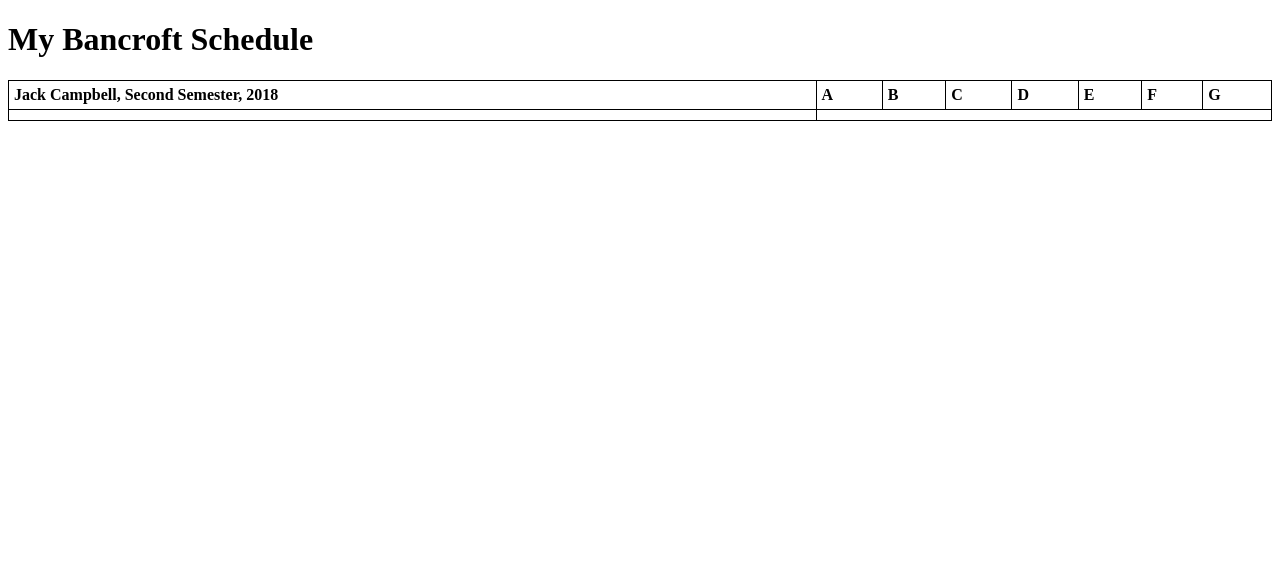
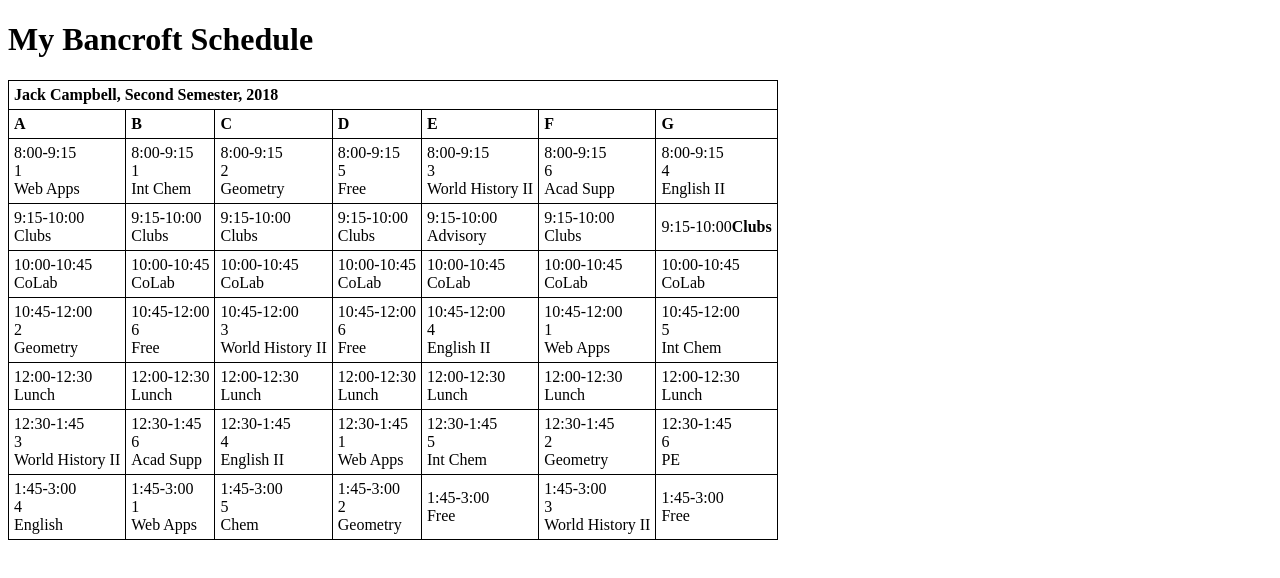
Before and after one commit to Jack-Campbell12/Jack-Campbell12.github.io, a plain HTML site: page schedule.html in a window 1280 px wide. Drawn offline with Linux system fonts and the light colour scheme.

Commit message:
schedule.html
My school schedule.

```diff
--- a/schedule.html
+++ b/schedule.html
@@ -18,8 +18,11 @@ th {
 
 <table style="width:100%">
 <h1>My Bancroft Schedule</h1>
+<table>
   <tr>
-  <th>Jack Campbell, Second Semester, 2018</th>
+  <th colspan=7>Jack Campbell, Second Semester, 2018</th>
+  </tr>
+  <tr>
    <th>A</th>
    <th>B</th>
    <th>C</th>
@@ -29,7 +32,69 @@ th {
    <th>G</th>
    </tr>
   <tr>
-  <td>
+    <td>8:00-9:15<br>1<br>Web Apps</td>
+    <td>8:00-9:15<br>1<br> Int Chem</td>
+    <td>8:00-9:15<br>2<br>Geometry</td>
+    <td>8:00-9:15<br>5<br>Free</td>
+    <td>8:00-9:15<br>3<br>World History II</td>
+    <td>8:00-9:15<br>6<br>Acad Supp</td>
+    <td>8:00-9:15<br>4<br>English II</td>
+   </tr>
+   <tr>
+    <td>9:15-10:00<br>Clubs</td>
+    <td>9:15-10:00<br>Clubs</td>
+    <td>9:15-10:00<br>Clubs</td>
+    <td>9:15-10:00<br>Clubs</td>
+    <td>9:15-10:00<br>Advisory</td>
+    <td>9:15-10:00<br>Clubs</td>
+    <td>9:15-10:00<b>Clubs</td>
+   </tr>
+   <tr>
+    <td>10:00-10:45<br>CoLab</td>
+    <td>10:00-10:45<br>CoLab</td>
+    <td>10:00-10:45<br>CoLab</td>
+    <td>10:00-10:45<br>CoLab</td>
+    <td>10:00-10:45<br>CoLab</td>
+    <td>10:00-10:45<br>CoLab</td>
+    <td>10:00-10:45<br>CoLab</td>
+    </tr>
+   <tr>
+    <td>10:45-12:00<br>2<br>Geometry</td>
+    <td>10:45-12:00<br>6<br>Free</td>
+    <td>10:45-12:00<br>3<br>World History II</td>
+    <td>10:45-12:00<br>6<br>Free</td>
+    <td>10:45-12:00<br>4<br>English II</td>
+    <td>10:45-12:00<br>1<br>Web Apps</td>
+    <td>10:45-12:00<br>5<br>Int Chem</td>
+    </tr>
+   <tr>
+    <td>12:00-12:30<br>Lunch</td>
+    <td>12:00-12:30<br>Lunch</td>
+    <td>12:00-12:30<br>Lunch</td>
+    <td>12:00-12:30<br>Lunch</td>
+    <td>12:00-12:30<br>Lunch</td>
+    <td>12:00-12:30<br>Lunch</td>
+    <td>12:00-12:30<br>Lunch</td>
+    </tr>
+   <tr>
+    <td>12:30-1:45<br>3<br>World History II</td>
+    <td>12:30-1:45<br>6<br>Acad Supp</td>
+    <td>12:30-1:45<br>4<br>English II</td>
+    <td>12:30-1:45<br>1<br>Web Apps</td>
+    <td>12:30-1:45<br>5<br>Int Chem</td>
+    <td>12:30-1:45<br>2<br>Geometry</td>
+    <td>12:30-1:45<br>6<br>PE</td>
+
+    </tr>
+   <tr>
+     <td>1:45-3:00<br>4<br>English</td>
+    <td>1:45-3:00<br>1<br>Web Apps</td>
+    <td>1:45-3:00<br>5<br>Chem</td>
+    <td>1:45-3:00<br>2<br>Geometry</td>
+    <td>1:45-3:00<br>Free</td>
+    <td>1:45-3:00<br>3<br>World History II</td>
+    <td>1:45-3:00<br>Free</td>
+  </tr>
 </table>
 
 </body>
```
Lines whose indentation alone changed are shown as unchanged.
